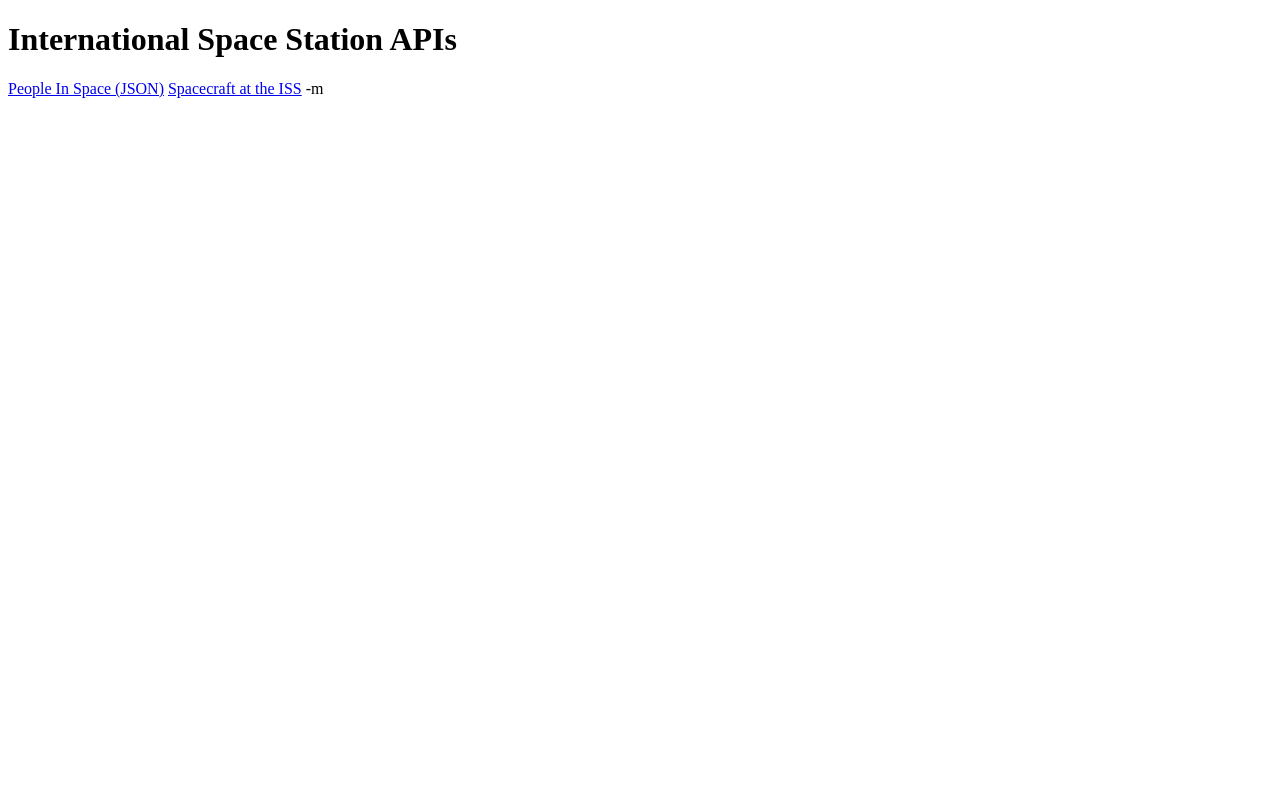
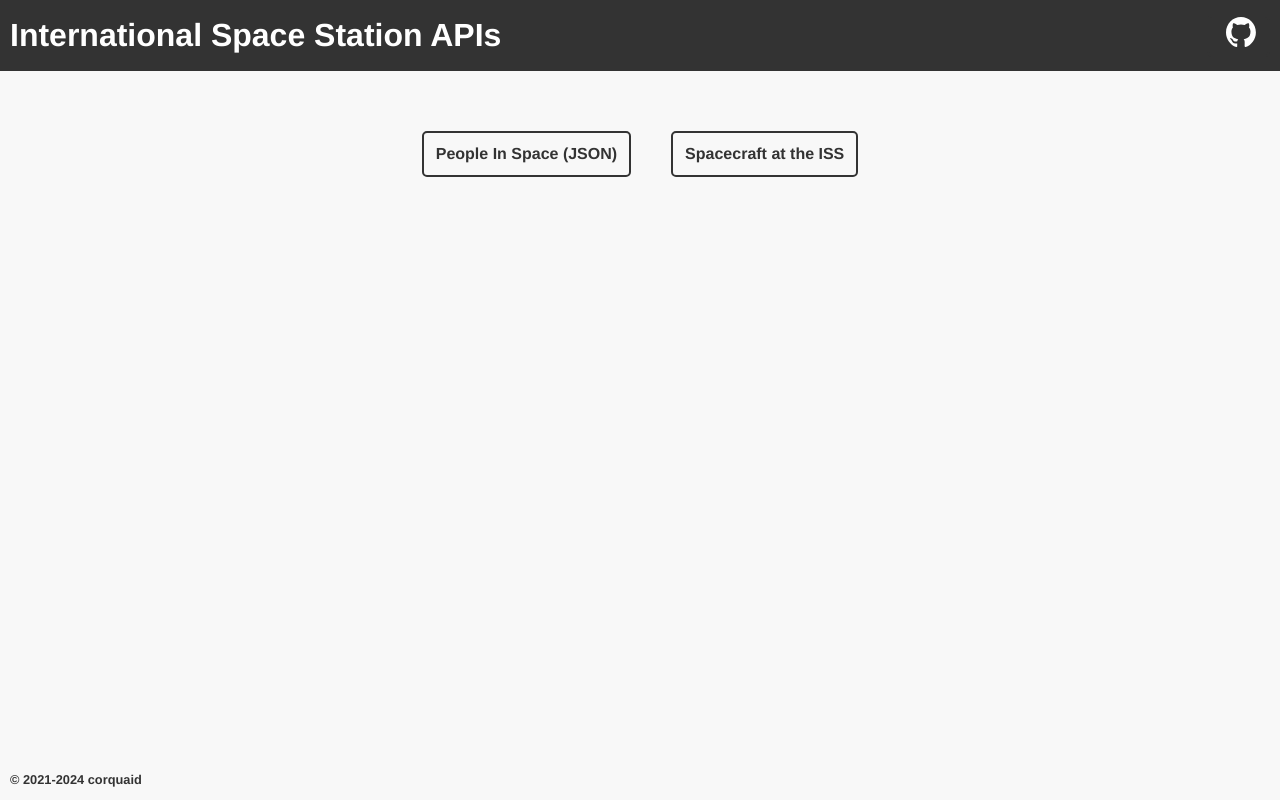
Before and after one commit to corquaid/international-space-station-APIs, a website: page index.html in a window 1280 px wide. Drawn offline with Linux system fonts and the light colour scheme.

Commit message:
feat: update index.html

```diff
--- a/index.html
+++ b/index.html
@@ -1,13 +1,44 @@
 <!DOCTYPE html>
 <html lang="en">
   <head>
-  <meta charset="UTF-8">
-  <meta name="viewport" content="width=device-width, initial-scale=1.0">
+    <meta charset="UTF-8" />
+    <meta name="viewport" content="width=device-width, initial-scale=1.0" />
+    <link rel="stylesheet" href="styles.css" />
     <title>International Space Station APIs</title>
   </head>
   <body>
+    <header>
       <h1>International Space Station APIs</h1>
-  <a href="https://corquaid.github.io/international-space-station-APIs/JSON/people-in-space.json">People In Space (JSON)</a>
-  <a href="https://corquaid.github.io/international-space-station-APIs/JSON/iss-docked-spacecraft.json">Spacecraft at the ISS</a>
+      <a
+        href="https://github.com/corquaid/international-space-station-APIs#readme"
+        target="_blank"
+      >
+        <img src="assets/github-mark-white.svg" alt="GitHub Icon" />
+      </a>
+    </header>
+    <nav>
+      <ul>
+        <li>
+          <a
+            href="https://corquaid.github.io/international-space-station-APIs/JSON/people-in-space.json"
+            >People In Space (JSON)</a
+          >
+        </li>
+        <li>
+          <a
+            href="https://corquaid.github.io/international-space-station-APIs/JSON/iss-docked-spacecraft.json"
+            >Spacecraft at the ISS</a
+          >
+        </li>
+      </ul>
+    </nav>
+    <footer>
+      <p>&copy; 2021-<span id="currentYear"></span> corquaid</p>
+    </footer>
   </body>
-</html>-m
+</html>
+
+<script>
+  var currentYear = new Date().getFullYear()
+  document.getElementById('currentYear').innerText = currentYear
+</script>
--- /dev/null
+++ b/styles.css
@@ -0,0 +1,95 @@
+body,
+h1,
+h2,
+ul,
+li,
+a {
+  margin: 0;
+  padding: 0;
+}
+
+body {
+  font-family: 'Helvetica', Arial, sans-serif;
+  line-height: 1.6;
+  background-color: #f8f8f8;
+  margin: 0;
+  height: 100vh; /* Full height of the viewport */
+  display: flex;
+  flex-direction: column;
+}
+
+header {
+  background-color: #333;
+  padding: 10px;
+  display: flex;
+  justify-content: space-between;
+  align-items: center;
+}
+
+header h1 {
+  font-family: 'Helvetica', sans-serif; /* Use Helvetica font */
+  color: #fff;
+}
+
+header a {
+  color: #333;
+  text-decoration: none; /* Remove underline */
+  display: flex; /* Use flexbox for positioning */
+  align-items: center; /* Center the content vertically */
+}
+
+header img {
+  width: 30px;
+  height: 30px;
+  margin-top: -8px;
+  margin-left: 5px;
+  transition: transform 0.3s ease;
+}
+
+header img:hover {
+  transform: scale(1.2);
+}
+
+nav {
+  margin: 60px;
+  height: 100%;
+}
+
+ul {
+  list-style: none;
+  display: flex;
+  justify-content: center;
+  gap: 40px;
+}
+
+li {
+  margin-bottom: 10px;
+}
+
+a {
+  text-decoration: none;
+  color: #333;
+  font-weight: bold;
+  padding: 8px 12px;
+  border: 2px solid #333;
+  display: inline-block;
+  border-radius: 5px;
+  transition: background-color 0.3s, color 0.3s;
+}
+
+a:hover {
+  background-color: #333;
+  color: #fff;
+}
+
+footer {
+  padding: 10px;
+  text-align: left;
+}
+
+footer p {
+  color: #333;
+  font-size: 0.8em;
+  font-weight: bold;
+  margin: 0;
+}
```
Also changed, not shown: assets/github-mark-white.svg (added), assets/github-mark.svg (added), 2 other files. Lines whose indentation alone changed are shown as unchanged.
